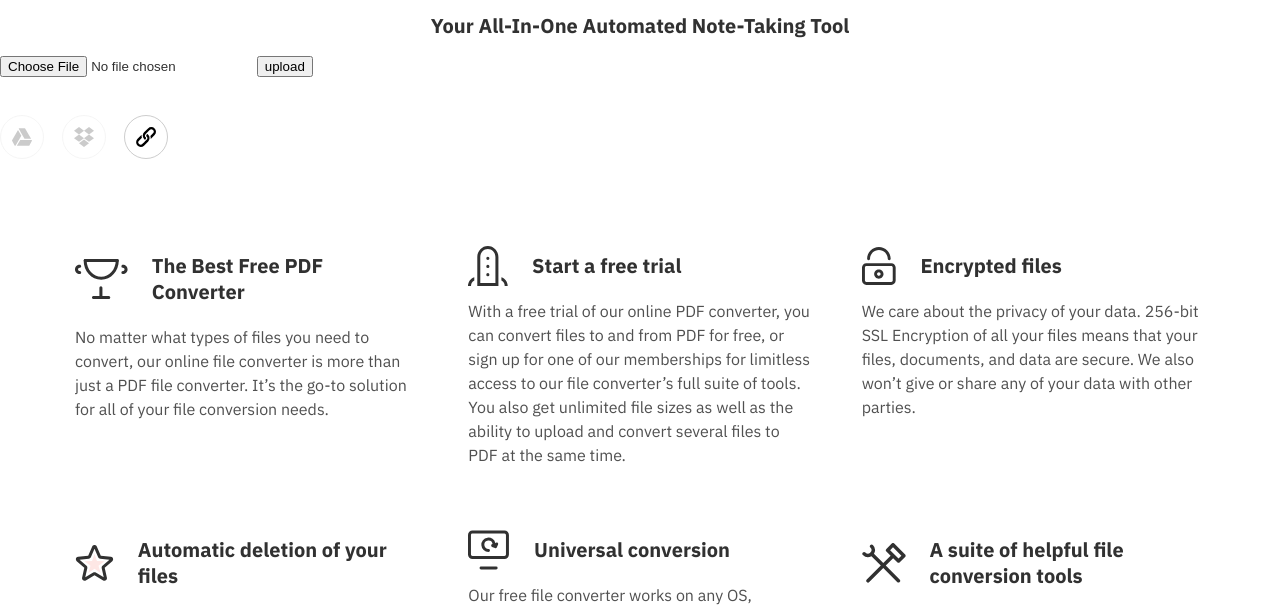
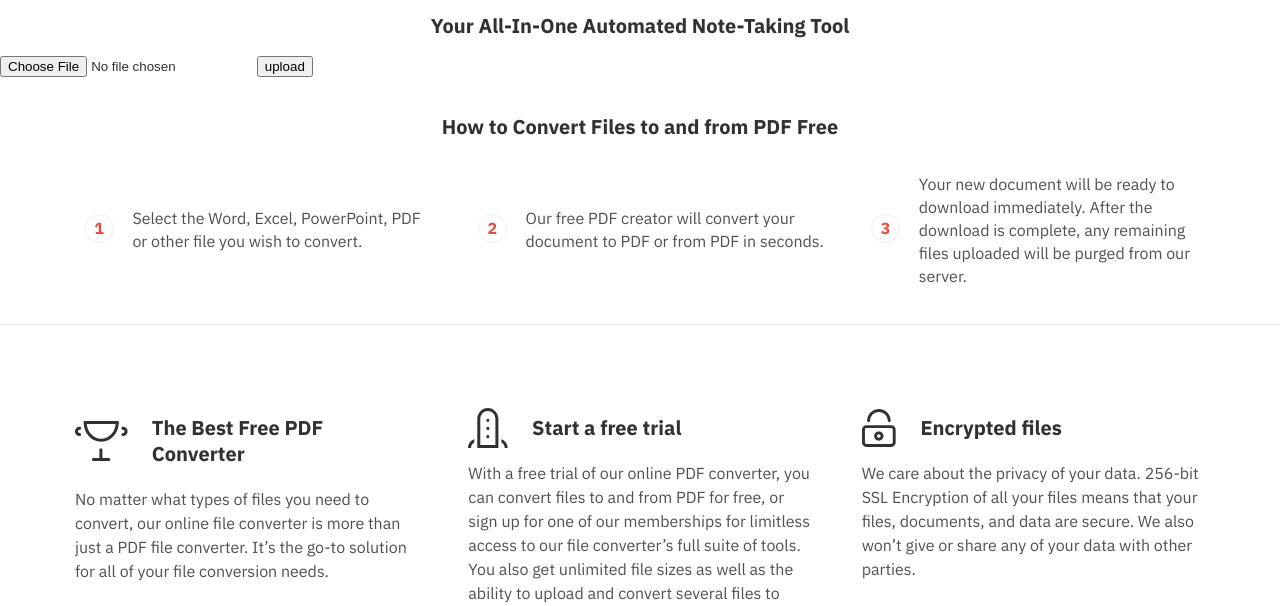
Before and after one commit to KeyiDing/EZnote, a website: page file_upload/client.html in a window 1280 px wide. Shown: the part 89-695 px from the top of the page. Drawn offline with nearby package versions, Linux system fonts and the light colour scheme.

Commit message:
edited main page to enable file upload

```diff
--- a/file_upload/client.html
+++ b/file_upload/client.html
@@ -101,10 +101,37 @@ Home
     }
 
   </script>
-<div class="external-repos">
-<div class="icon google-icon brand-border-on-hover js-google-picker-btn disabled" title="Select file from Google Drive"></div>
-<div class="icon dropbox-icon brand-border-on-hover js-dropbox-choose-btn disabled" title="Select file from Dropbox"></div>
-<div class="icon url-icon brand-border-on-hover js-url-input-btn" title="Load file from URL"></div>
+</div>
+<div class="layout-container colored border-bottom start-panel">
+<div class="content-wrapper" itemscope itemtype="https://schema.org/HowTo">
+<section class="howto-container">
+<div itemprop="tool" itemscope itemtype="https://schema.org/HowToTool">
+<meta itemprop="name" content="Online PDF Converter" />
+<meta itemprop="url" content="https://www.freepdfconvert.com" />
+</div>
+<h2 itemprop="name">How to Convert Files to and from PDF Free</h2>
+<meta itemprop="inLanguage" content="en" />
+<ol class="howto-grid">
+<li class="howto-column" itemprop="step" itemscope itemtype="https://schema.org/HowToStep">
+<meta itemprop="position" content="1" />
+<span itemprop="text">
+Select the Word, Excel, PowerPoint, PDF or other file you wish to convert.
+</span>
+</li>
+<li class="howto-column" itemprop="step" itemscope itemtype="https://schema.org/HowToStep">
+<meta itemprop="position" content="2" />
+<span itemprop="text">
+Our free PDF creator will convert your document to PDF or from PDF in seconds.
+</span>
+</li>
+<li class="howto-column" itemprop="step" itemscope itemtype="https://schema.org/HowToStep">
+<meta itemprop="position" content="3" />
+<span itemprop="text">
+Your new document will be ready to download immediately. After the download is complete, any remaining files uploaded will be purged from our server.
+</span>
+</li>
+</ol>
+</section>
 </div>
 </div>
 </div>
```
